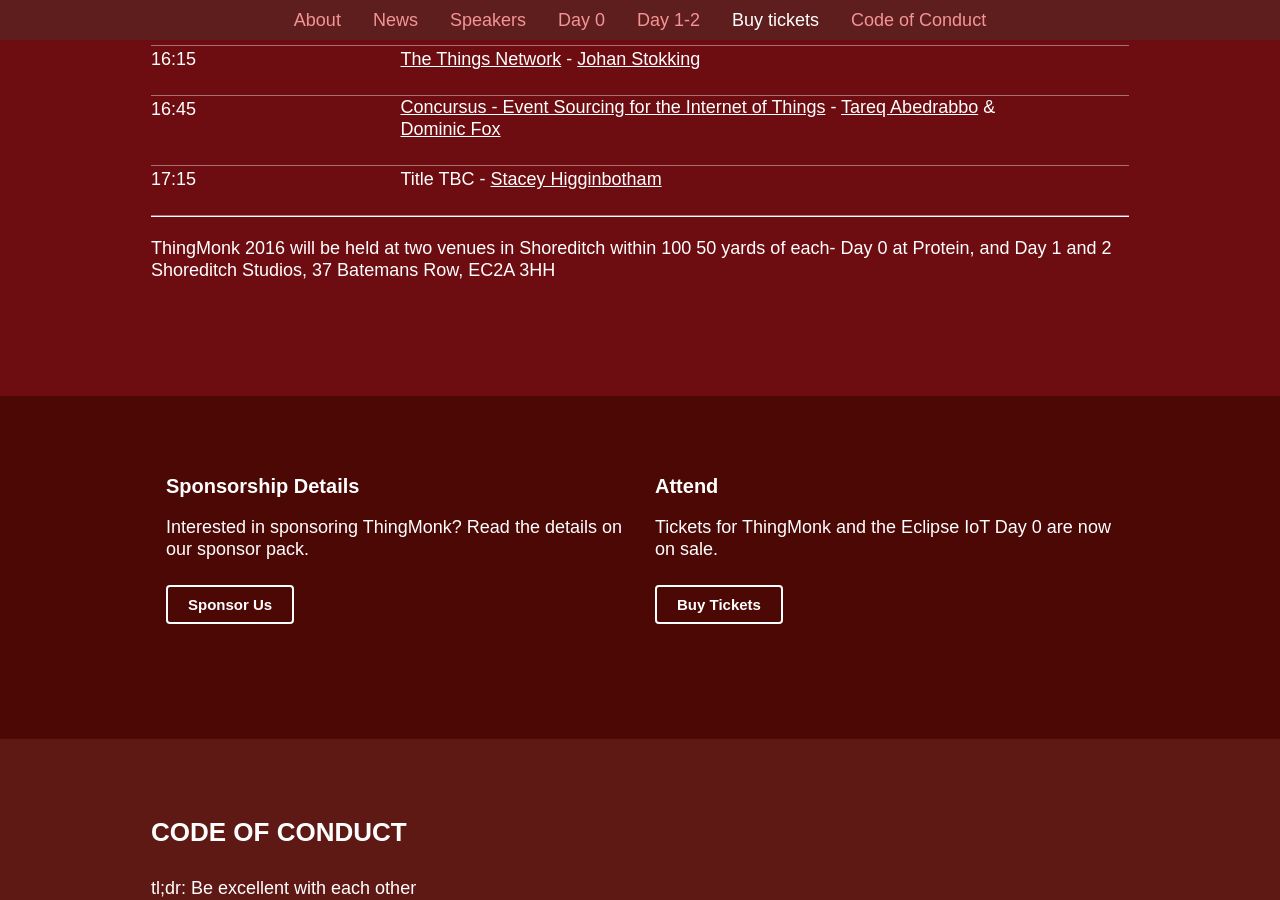
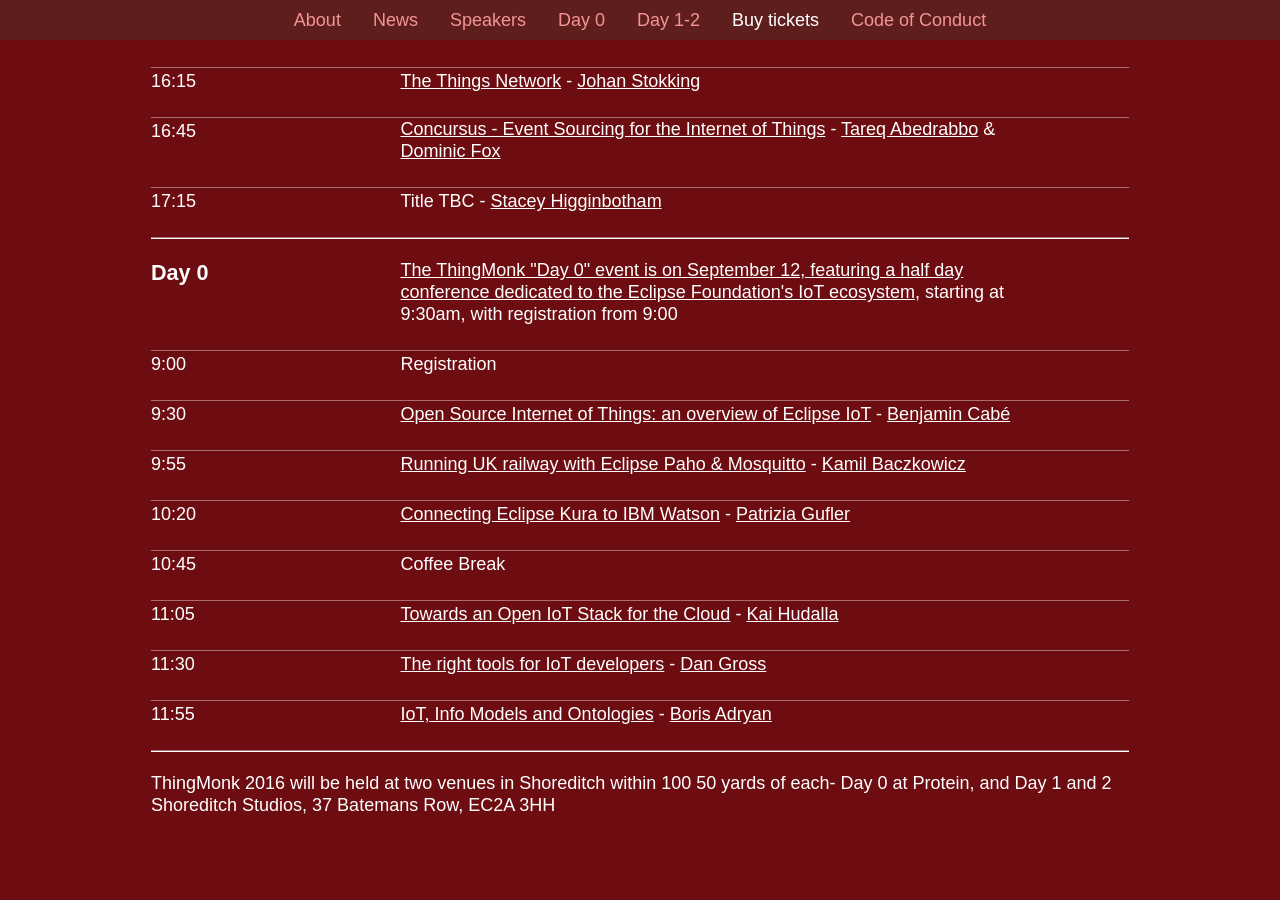
Before and after one commit to thingmonk/thingmonk.github.io, a Jekyll site: the page built from index.html, in a window 1280 px wide and 900 px high, scrolled down 6160 px. Built offline with Jekyll 4.4.1, drawn with Linux system fonts in a browser that asks for light colours; some of the changed text lies outside the part shown.

Commit message:
Added Eclise Day agenda

```diff
--- a/_data/eclipse_speakers.yml
+++ b/_data/eclipse_speakers.yml
@@ -30,7 +30,7 @@
   photo: borisa.jpg
   bio: Boris Adryan ("Boris", or "Dr. Adryan") has a long-standing interest in big data analytics and machine learning. From 2008 to 2015 he lead a method development group at the University of Cambridge. Since 2013 he has been a consultant and hired hand for mostly London based IoT companies. In 2016 Boris did his personal Brexit and joined Zühlke Engineering in Frankfurt to support their IoT and data analytics activities.
   talktitle: IoT, Info Models and Ontologies
-  talkabstract: TBC
+  talkabstract: How do devices in the Internet of Things communicate their abilities? Independent of any representation of a device in a programming language or an IoT platform, a good information model can capture features and properties of a physical device, which can be translated into unambiguous code or domain-specific languages. The Eclipse Vorto project offers a set of tools and a platform that can be used to develop and share information models and code generators. Information models can further be augmented with ontological information, i.e. how devices relate to each other (think ‘thermostat’ and ‘boiler’). This talk is going to provide a high-level overview of Vorto and why the Eclipse SmartHome project has recently started to engage with ontologies.
   twitter: BorisAdryan
 
 - name: Dan Gross
--- a/index.html
+++ b/index.html
@@ -92,7 +92,7 @@
                 <li class="c-sessions__single is-start">
                   <time>Day 0</time>
                   <div class="session-description">
-                    <p>"Day 0" event on September 12, featuring a half day conference dedicated to the <a href="/index.html#speakerseclipse">Eclipse Foundation's IoT ecosystem</a>, starting at 9:30am.</p>
+                      <p>"Day 0" event on September 12, featuring a half day conference dedicated to the <a href="/index.html#speakerseclipse">Eclipse Foundation's IoT ecosystem</a>, starting at 9:30am. Check out the <a href="/index.html#ecagenda">agenda</a></p>
                     <p>After lunch, we are also bringing the ThingMonk hackday back, starting at 1:30pm, and it is going to be epic. We’ll have workshops on programming with IBM Watson, Pycom and Amazon Alexa Skills (tbc). We have been talking about Conversational IoT for the last couple of years, so it's time to start building it. People talking to machines talking to people. We'll definitely have some Echos to play with, and expect a couple of giveaways too. This won't be a competitive event, but a great place to learn, meet people and build cool things. We’ll finish the day Coding by Candelight until 9pm.</p>
                   </div>
                 </li>
@@ -105,7 +105,7 @@
 
   </section>
   <!--
-  <section id="sponsors" data-magellan-target="agenda" class="bg--red-5">
+  <section id="sponsors" data-magellan-target="agenda" class="bg-red-5">
     <div class="l-sponsors row -cta">
     <div class="item">
       <h2>Sponsors</h2>
@@ -181,7 +181,7 @@
         </li>
         <li class="c-sessions__single">
           <time>14:45</time>
-          <div class="session-description"><p>Title TBC <a href="http://thingmonk.com/thingmonk-talks.html#mattb">Matt Bidulph</a></p></div>
+          <div class="session-description"><p>Title TBC <a href="http://thingmonk.com/thingmonk-talks.html#mattb">Matt Biddulph</a></p></div>
         </li>
         <li class="c-sessions__single">
           <time>15.15</time>
@@ -265,6 +265,55 @@
           <div class="session-description"><p>Title TBC - <a href="http://thingmonk.com/thingmonk-talks.html#gigastacey">Stacey Higginbotham</a></p></div>
         </li>
       </ol>
+      <!-- Eclipse Day -->
+    <a name="ecagenda" />
+      <ol class="c-sessions">
+        <li class="c-sessions__single is-start">
+          <time>Day 0</time>
+          <div class="session-description">
+            <p>The ThingMonk "Day 0" event is on September 12, featuring a half day conference dedicated to the <a href="/index.html#speakerseclipse">Eclipse Foundation's IoT ecosystem</a>, starting at 9:30am, with registration from 9:00</p>
+          </div>
+        </li>
+        <li class="c-sessions__single">
+          <time>9:00</time>
+          <div class="session-description"><p>Registration</p></div>
+        </li>
+        <li class="c-sessions__single">
+          <time>9:30</time>
+          <div class="session-description">
+            <p><a href="http://thingmonk.com/eclipse-day-talks.html#kartben">Open Source Internet of Things: an overview of Eclipse IoT</a> - <a href="http://thingmonk.com/eclipse-day-talks.html#kartben">Benjamin Cabé</a></p>
+          </div>
+        </li>
+        <li class="c-sessions__single">
+          <time>9:55</time>
+          <div class="session-description">
+              <p><a href="http://thingmonk.com/eclipse-day-talks.html#kamilfb84">Running UK railway with Eclipse Paho & Mosquitto</a> - <a href="http://thingmonk.com/eclipse-day-talks.html#kamilfb84">Kamil Baczkowicz</a></p>
+          </div>
+        </li>
+        <li class="c-sessions__single">
+          <time>10:20</time>
+          <div class="session-description">
+              <p><a href="http://thingmonk.com/eclipse-day-talks.html#pattygufler">Connecting Eclipse Kura to IBM Watson</a> - <a href="http://thingmonk.com/eclipse-day-talks.html#pattygufler">Patrizia Gufler</a></p>
+          </div>
+        </li>
+        <li class="c-sessions__single">
+          <time>10:45</time>
+          <div class="session-description"><p>Coffee Break</p></div>
+        </li>
+        <li class="c-sessions__single">
+          <time>11:05</time>
+          <div class="session-description"><p><a href="http://thingmonk.com/eclipse-day-talks.html#">Towards an Open IoT Stack for the Cloud</a> - <a href="http://thingmonk.com/eclipse-day-talks.html#">Kai Hudalla </a></p></div>
+        </li>
+        <li class="c-sessions__single">
+          <time>11:30</time>
+          <div class="session-description"><p><a href="http://thingmonk.com//eclipse-day-talks.html#dangross">The right tools for IoT developers</a> - <a href="http://thingmonk.com/eclipse-day-talks.html#dangross">Dan Gross</a></p></div>
+        </li>
+        <li class="c-sessions__single">
+          <time>11:55</time>
+          <div class="session-description"><p><a href="http://thingmonk.com/eclipse-day-talks.html#BorisAdryan">IoT, Info Models and Ontologies</a> - <a href="http://thingmonk.com/eclipse-day-talks.html#BorisAdryan">Boris Adryan</a></p></div>
+        </li>
+      </ol>
+      </ol>
       <p>ThingMonk 2016 will be held at two venues in Shoreditch within 100 50 yards of each- Day 0 at <a href="https://www.google.co.uk/maps/dir/%27%27/31+New+Inn+Yard,+London+EC2A+3EY/data=!4m5!4m4!1m0!1m2!1m1!1s0x48761cb096ccbad3:0x1e756378641e77fb?sa=X&ved=0ahUKEwjo95Kv84bOAhUDORoKHaxaAIsQiBMIESgBMAQ">Protein</a>, and Day 1 and 2 Shoreditch Studios, 37 Batemans Row, EC2A 3HH</p>
       </div>
     </div><!--News-->
```
